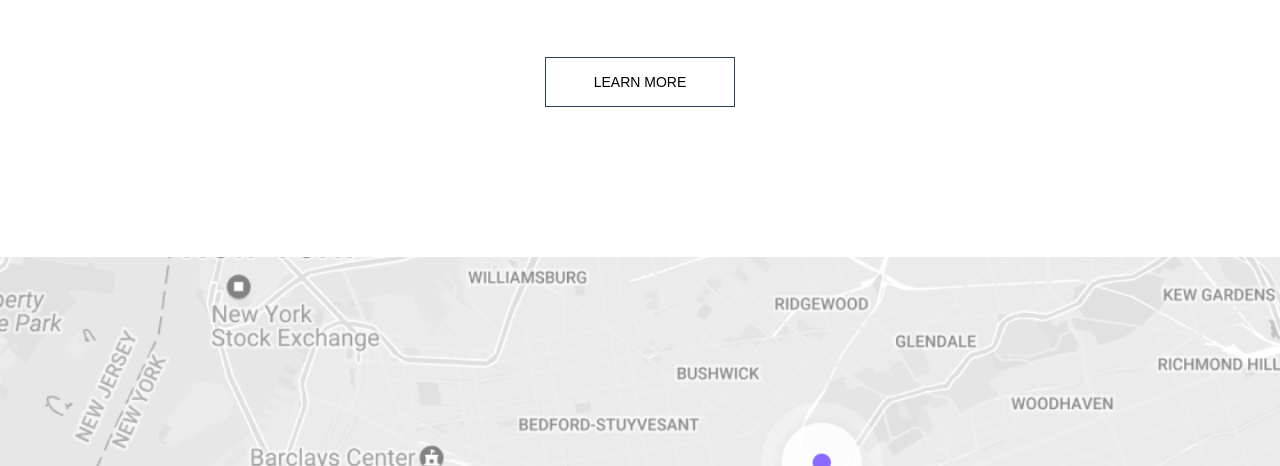
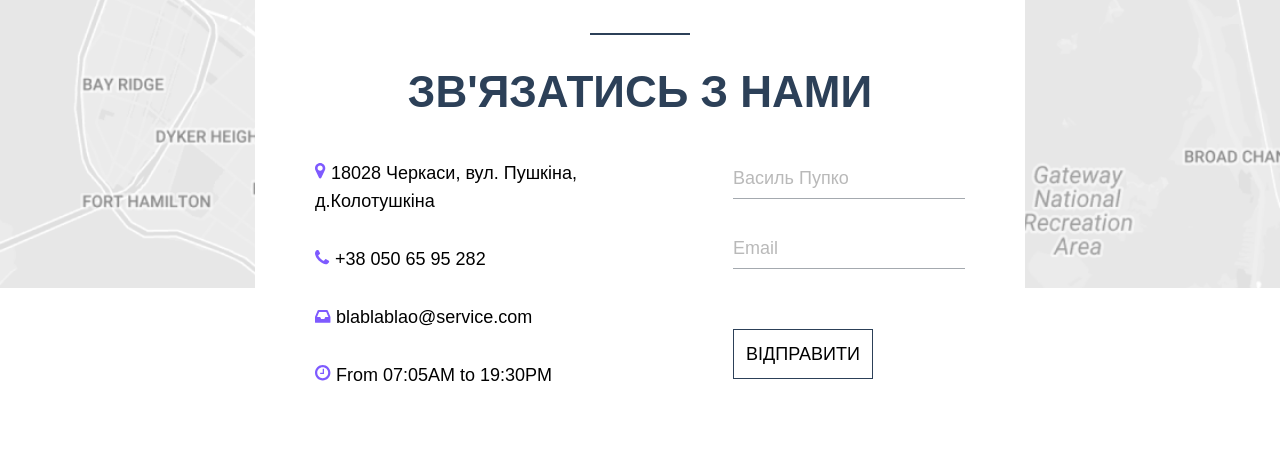
Before and after one commit to voloshenka/-Ffinal_project, a plain HTML site: page index.html in a window 1280 px wide. Shown: the part 5639-6105 px from the top of the page. Drawn offline with nearby package versions, Linux system fonts and the light colour scheme.

Commit message:
third commit

```diff
--- a/index.html
+++ b/index.html
@@ -340,7 +340,7 @@
 
         </div>
     </section>
-
+<!--
     <section class="gallery" id="gallery">
         <div class="wrapper">
             <div class="section-title">
@@ -365,7 +365,7 @@
             </div>
         </div>
     </section>
-
+-->
 
     <section class="contact" id="contact">
         <div class="contact__map">
@@ -374,24 +374,24 @@
         <div class="contact__form">
             <div class="section-title">
                 <hr>
-                <h2>Get In Touch</h2>
+                <h2>Зв'язатись з нами</h2>
             </div>
 
             <div class="contact__form-container">
                 <div class="contact__form-contacts">
                     <a href="#">
                         <img src="assets/icons/contacts/geo.svg" alt="location-icon">
-                        91 Nolan Extensions Suite 670
+                        18028 Черкаси, вул. Пушкіна, д.Колотушкіна
                     </a>
 
                     <a href="#">
                         <img src="assets/icons/contacts/phone.svg" alt="phone-icone">
-                        +001 356-868-2454
+                        +38 050 65 95 282
                     </a>
 
                     <a href="#">
                         <img src="assets/icons/contacts/mail.svg" alt="mail-icon">
-                        montichello@service.com
+                        blablablao@service.com
                     </a>
 
                     <a href="#">
@@ -402,10 +402,10 @@
 
                 <div class="contact__form-registration">
                     <form action="#">
-                        <input class="form-input" type="text" placeholder="Mollie Medina" required>
+                        <input class="form-input" type="text" placeholder="Василь Пупко" required>
                         <input class="form-input mail-input" type="email" placeholder="Email">
                         <div class="input-error"></div>
-                        <button class="button" type="submit">Submit</button>
+                        <button class="button" type="submit">Відправити</button>
                     </form>
                 </div>
             </div>
```
